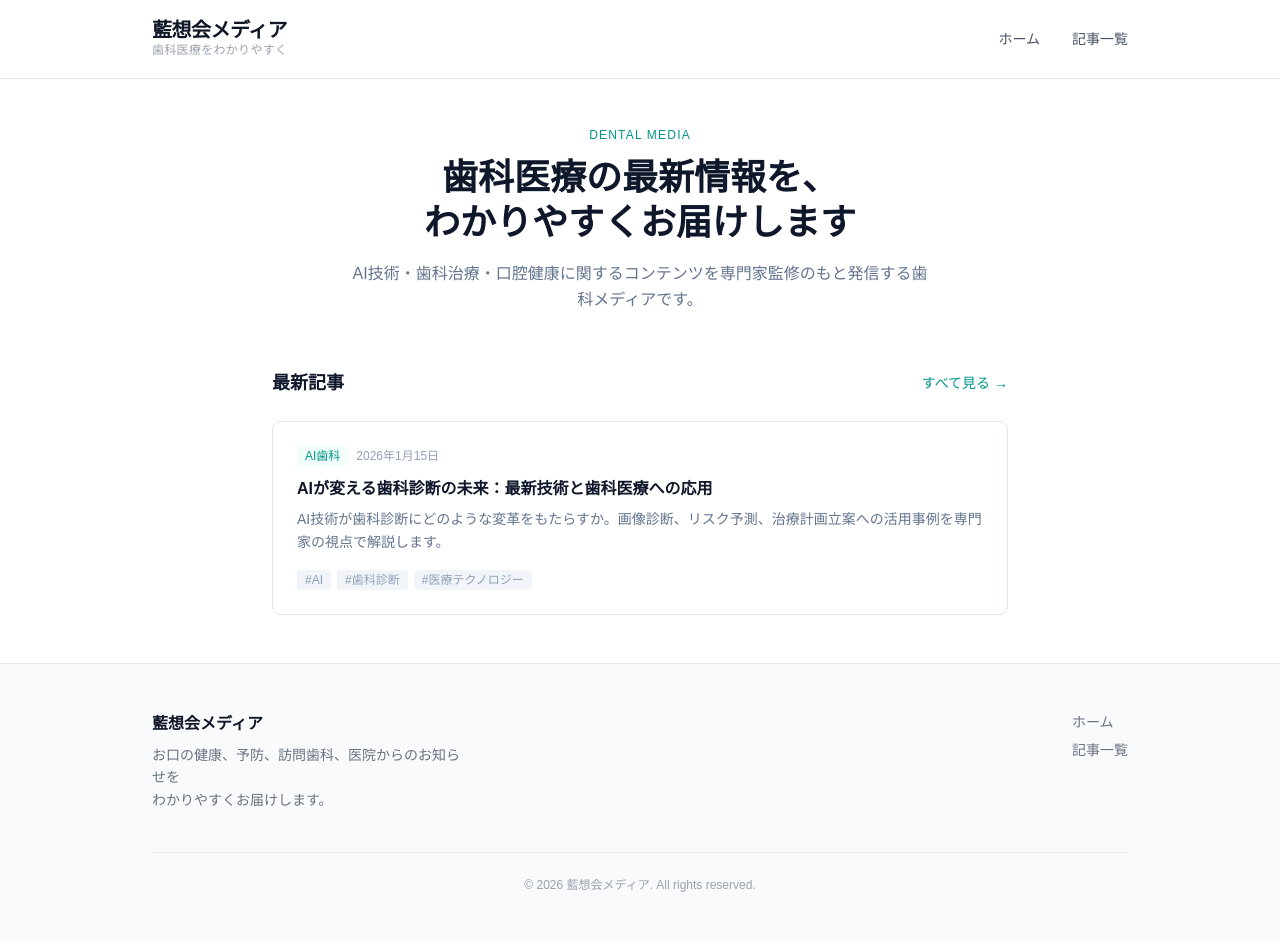
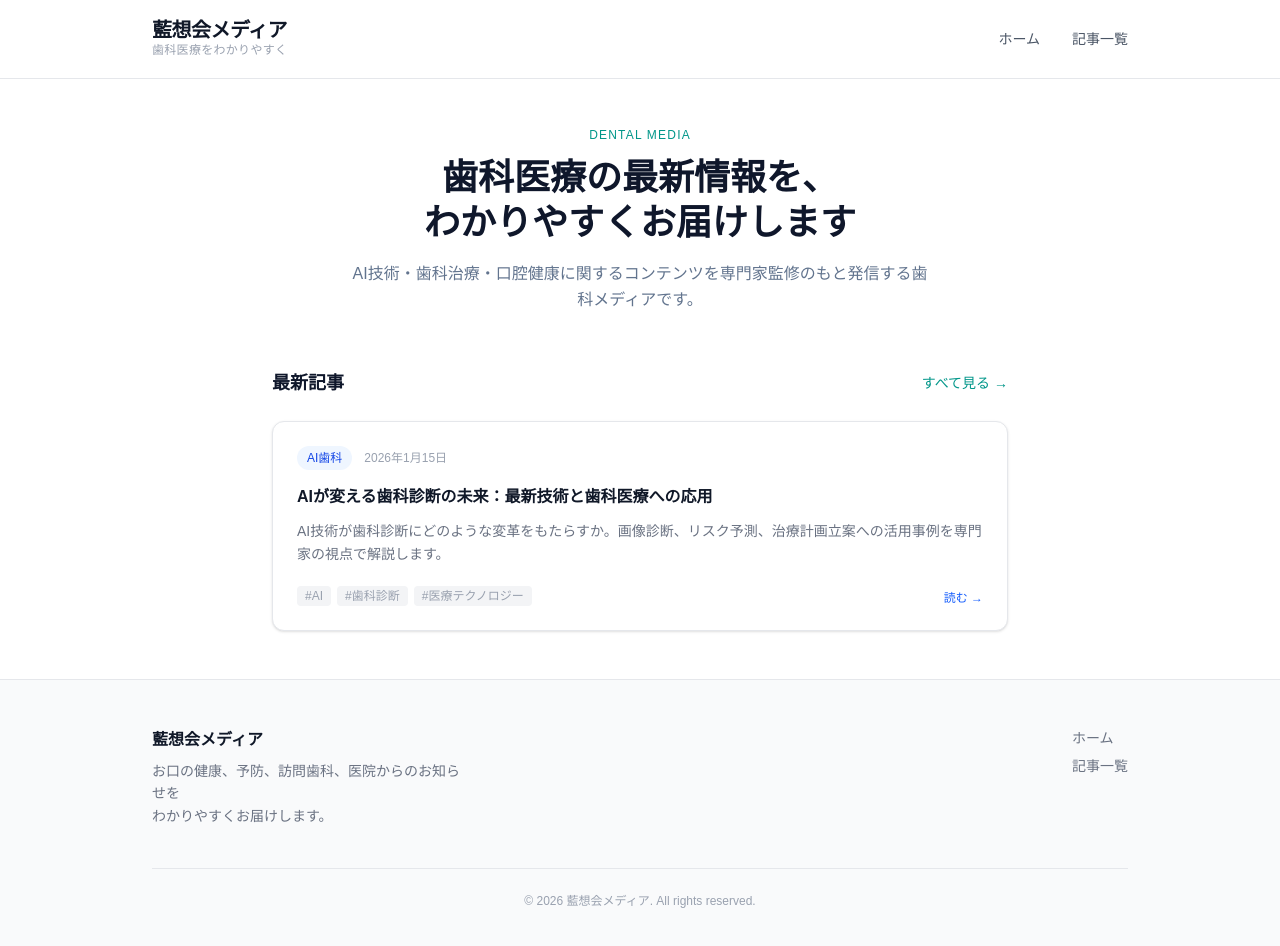
Before and after one commit to aisokai/aisoukai-media, a Next.js app: page / in a window 1280 px wide. Shown: the top 946 px of the page. Built offline with nearby package versions, Linux system fonts and the light colour scheme.

Commit message:
style: redesign ArticleCard with blue badge, shadow card, read CTA

```diff
--- a/src/components/ArticleCard.tsx
+++ b/src/components/ArticleCard.tsx
@@ -13,30 +13,35 @@ export default function ArticleCard({ post }: Props) {
   });
 
   return (
-    <article className="bg-white rounded-lg border border-slate-200 p-6 hover:border-teal-300 hover:shadow-sm transition-all">
-      <Link href={`/blog/${post.slug}`} className="block group">
-        <div className="flex items-center gap-2 mb-3">
-          <span className="text-xs font-medium text-teal-600 bg-teal-50 px-2 py-0.5 rounded">
+    <article className="group bg-white rounded-xl border border-gray-200 shadow-sm hover:shadow-md hover:border-blue-200 transition-all duration-200">
+      <Link href={`/blog/${post.slug}`} className="block p-6">
+        <div className="flex items-center gap-3 mb-4">
+          <span className="text-xs font-medium text-blue-700 bg-blue-50 px-2.5 py-1 rounded-full">
             {post.category}
           </span>
-          <time className="text-xs text-slate-400">{formattedDate}</time>
+          <time className="text-xs text-gray-400">{formattedDate}</time>
         </div>
-        <h2 className="text-base font-semibold text-slate-900 leading-snug group-hover:text-teal-700 transition-colors mb-2">
+        <h2 className="text-base font-semibold text-gray-900 leading-snug group-hover:text-blue-700 transition-colors mb-3">
           {post.title}
         </h2>
-        <p className="text-sm text-slate-500 leading-relaxed line-clamp-2">
+        <p className="text-sm text-gray-500 leading-relaxed line-clamp-2 mb-5">
           {post.description}
         </p>
-        <div className="flex flex-wrap gap-1.5 mt-4">
+        <div className="flex items-end justify-between gap-4">
+          <div className="flex flex-wrap gap-1.5">
             {post.tags.map((tag) => (
               <span
                 key={tag}
-              className="text-xs text-slate-400 bg-slate-100 px-2 py-0.5 rounded"
+                className="text-xs text-gray-400 bg-gray-100 px-2 py-0.5 rounded"
               >
                 #{tag}
               </span>
             ))}
           </div>
+          <span className="shrink-0 text-xs text-blue-600 font-medium group-hover:translate-x-0.5 transition-transform inline-block">
+            読む →
+          </span>
+        </div>
       </Link>
     </article>
   );
```
Lines whose indentation alone changed are shown as unchanged.
